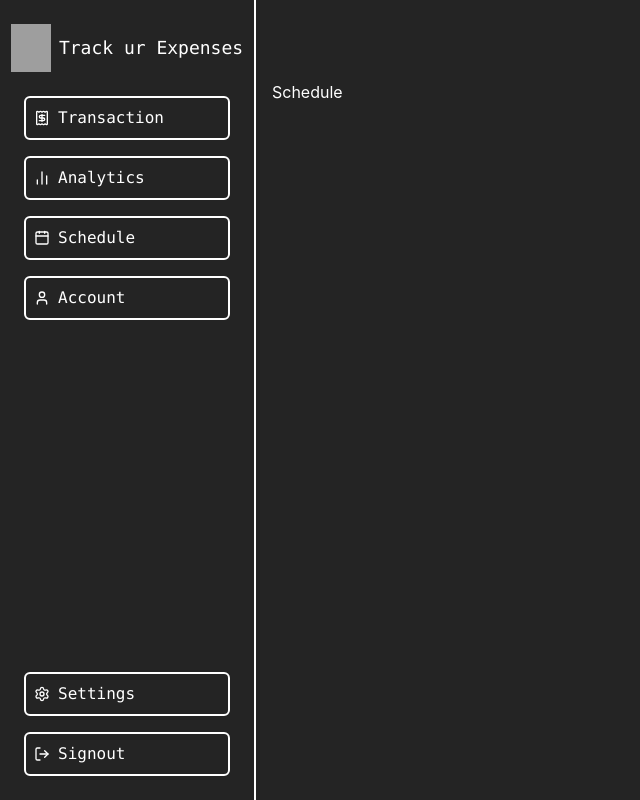
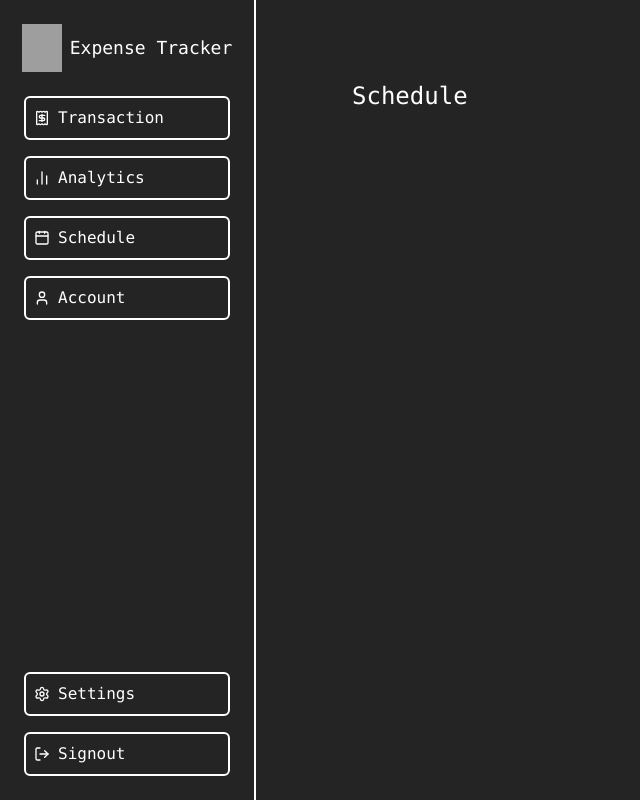
Before and after one commit to Ein-shen/Finance_tracker, a React (Vite) app in the folder client/: page /dashboard/schedule in a window 1280 px wide. Shown: the whole page, without its empty margins (0-640 px from the left). Built offline with nearby package versions, Linux system fonts and the light colour scheme; no server answers; grey boxes are pictures that could not be loaded.

Commit message:
Change the ui in the client side

```diff
--- a/client/src/pages/user/Account.jsx
+++ b/client/src/pages/user/Account.jsx
@@ -2,6 +2,12 @@ import React from 'react'
 
 export const Account = () => {
   return (
-    <div>Account</div>
+   <div className="w-full flex flex-row justify-between items-center px-4 sm:px-8 md:px-12 lg:px-20 gap-4">
+
+        <h1 className="font-mono text-lg sm:text-2xl theme-text">
+          Account
+        </h1>
+
+    </div>
   )
 }
--- a/client/src/pages/user/Analytics.jsx
+++ b/client/src/pages/user/Analytics.jsx
@@ -2,6 +2,11 @@ import React from 'react'
 
 export const Analytics = () => {
   return (
-    <div>Analytics</div>
+    <div className="w-full flex flex-row justify-between items-center px-4 sm:px-8 md:px-12 lg:px-20 gap-4">
+
+        <h1 className="font-mono text-lg sm:text-2xl theme-text">
+          Analytics
+        </h1>
+    </div>
   )
 }
--- a/client/src/pages/user/Leftsidebar.jsx
+++ b/client/src/pages/user/Leftsidebar.jsx
@@ -84,7 +84,7 @@ export const Leftsidebar = () => {
         />
 
         <h1 className="font-mono text-lg">
-          Track ur Expenses
+          Expense Tracker
         </h1>
       </button>
 
--- a/client/src/pages/user/Schedule.jsx
+++ b/client/src/pages/user/Schedule.jsx
@@ -2,6 +2,11 @@ import React from 'react'
 
 export const Schedule = () => {
   return (
-    <div>Schedule</div>
+    <div className="w-full flex flex-row justify-between items-center px-4 sm:px-8 md:px-12 lg:px-20 gap-4">
+
+        <h1 className="font-mono text-lg sm:text-2xl theme-text">
+          Schedule
+        </h1>
+    </div>
   )
 }
```
